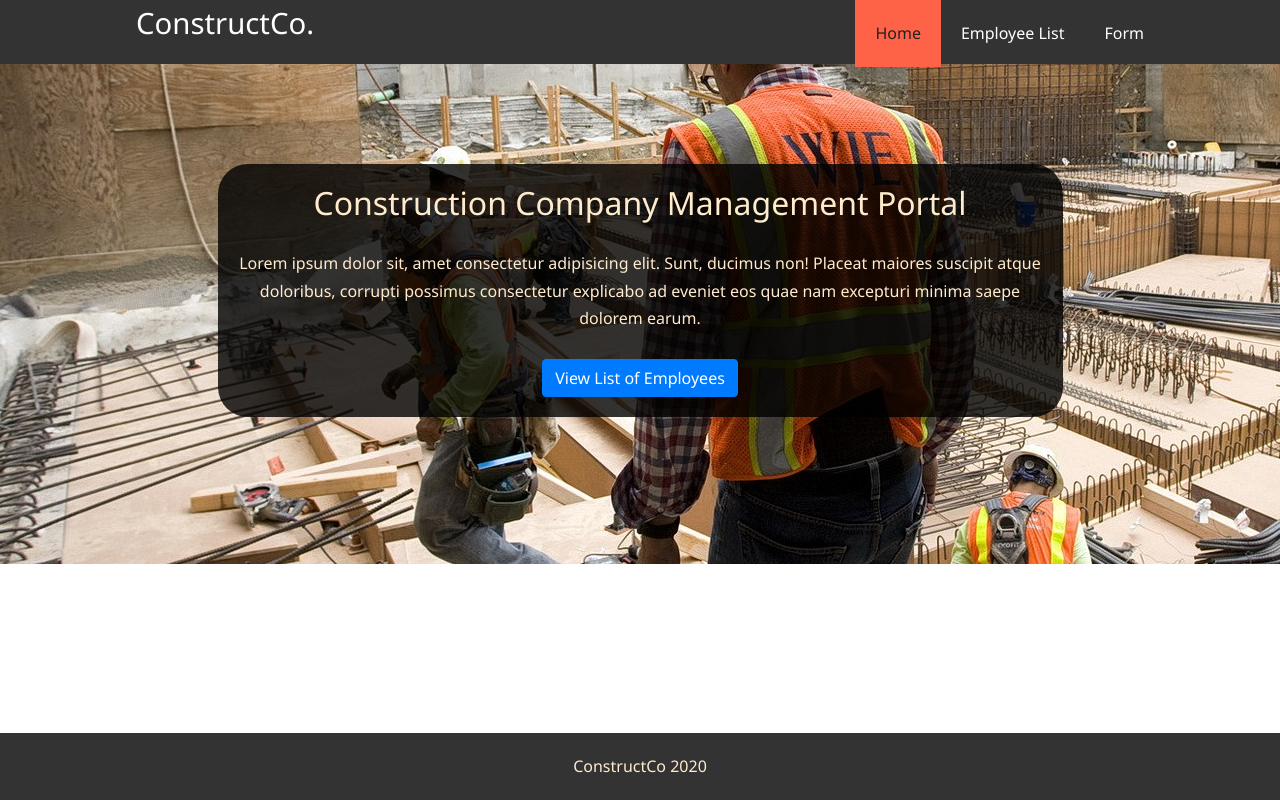
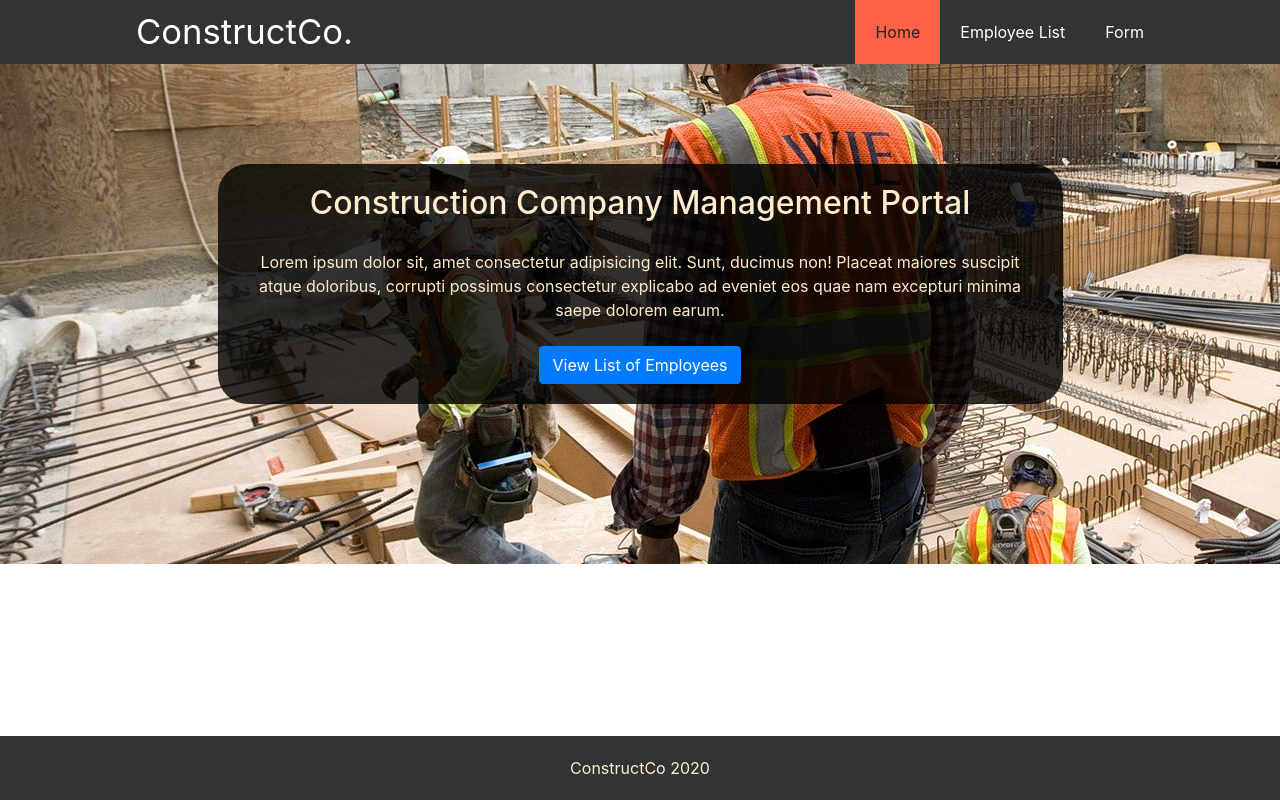
Before and after one commit to CharlesBrough/cbProject1-ConstructCoUI, a React (Create React App) app: page / in a window 1280 px wide. Built offline with nearby package versions, Linux system fonts and the light colour scheme.

Commit message:
fixing css

```diff
--- a/src/css/styles.css
+++ b/src/css/styles.css
@@ -1,11 +1,6 @@
 /*
 Custom Styling
 */
-
-html, body {
-    font-family: 'Segoe UI', Tahoma, Geneva, Verdana, sans-serif;
-    line-height: 1.7em;
-}
 
 header {
 	height: 64px;
@@ -40,11 +35,11 @@ h1, h2, h3 {
 }
 
 .logo {
-	padding-top: 10px;
+	padding-top: 5px;
 	margin-left: 20px;
 	width: min-content;
 	display: inline-block;
-	font-size: 22pt;
+	font-size: 26pt;
 }
 
 .logo a:hover {
```
